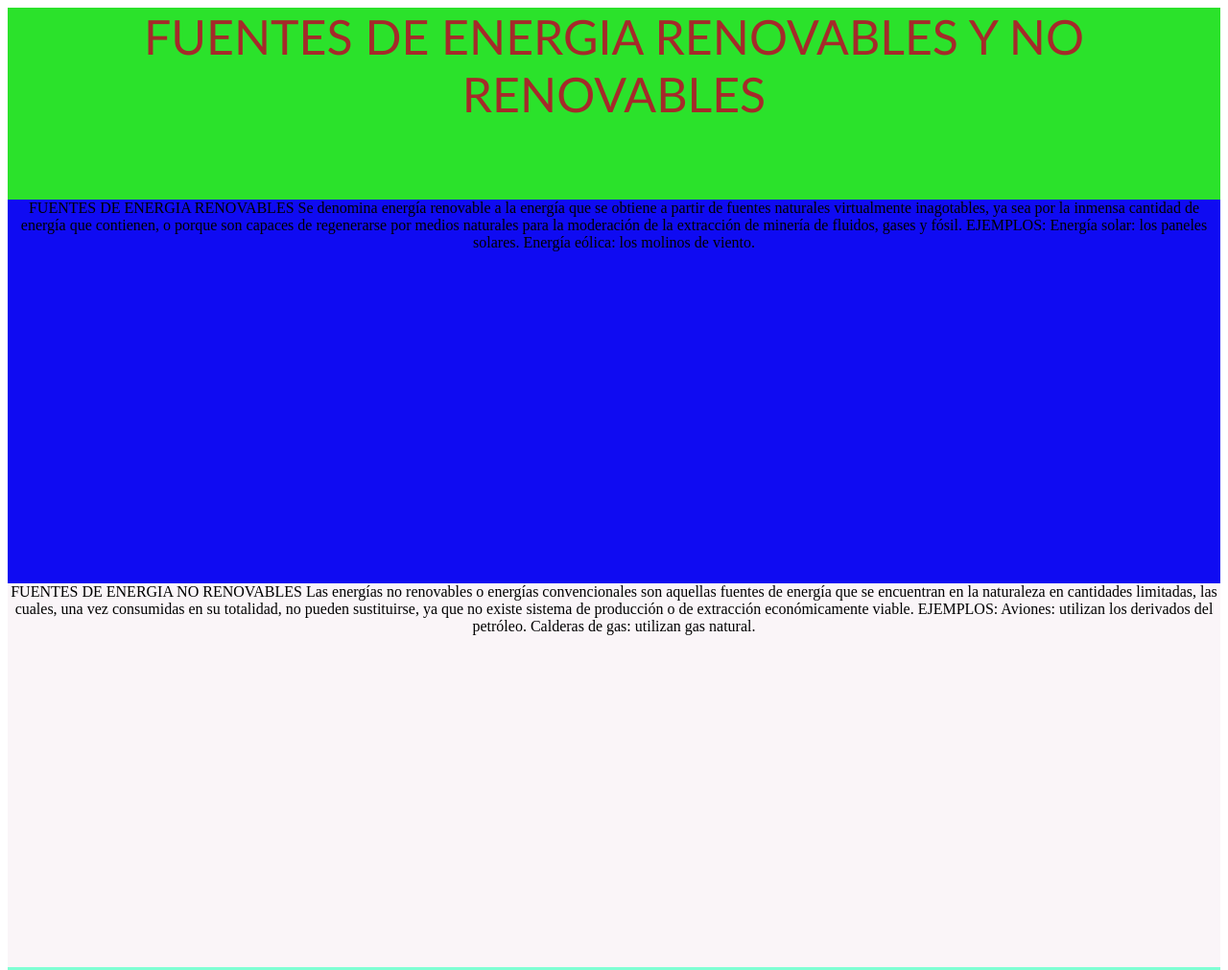
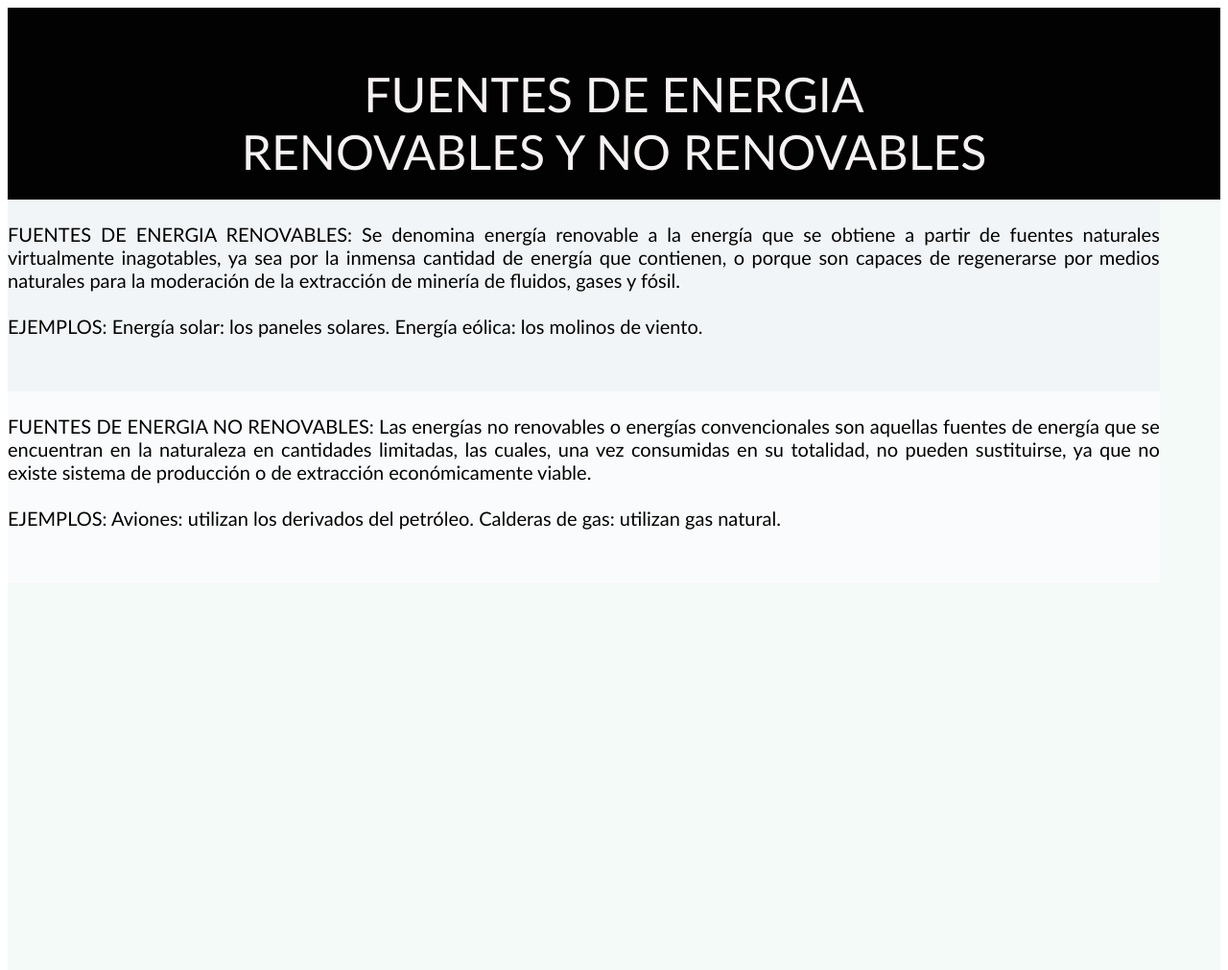
Before and after one commit to mariapazj/energiasrenovables, a plain HTML site: page index.html in a window 1280 px wide. Shown: the top 1011 px of the page at 96% size. Drawn offline with Linux system fonts and the light colour scheme.

Commit message:
segunda actualizacion
actualice los menus y le di formato y color a los textos

```diff
--- a/index.html
+++ b/index.html
@@ -13,43 +13,29 @@
 
 
 <div class="encabezado">
-
-    FUENTES DE ENERGIA RENOVABLES Y NO RENOVABLES
-
+<br>
+    FUENTES DE ENERGIA<br>
+    RENOVABLES Y NO RENOVABLES
 </div>
 
 <div class="fuentesrenovables">
-
- FUENTES DE ENERGIA RENOVABLES
- Se denomina energía renovable a la energía que se obtiene a partir de fuentes naturales virtualmente inagotables, ya sea por la inmensa cantidad de energía que contienen, o porque son capaces de regenerarse por medios naturales para la moderación de la extracción de minería de fluidos, gases y fósil.
+<br>
+ FUENTES DE ENERGIA RENOVABLES:
+ Se denomina energía renovable a la energía que se obtiene a partir de fuentes naturales virtualmente inagotables, ya sea por la inmensa cantidad de energía que contienen, o porque son capaces de regenerarse por medios naturales para la moderación de la extracción de minería de fluidos, gases y fósil.<br><br>
  EJEMPLOS:
  Energía solar: los paneles solares.
  Energía eólica: los molinos de viento.
-
-
-
-</div>
+ </div>
 
 <div class="fuentesnorenovables">
-FUENTES DE ENERGIA NO RENOVABLES
-
-Las energías no renovables o energías convencionales son aquellas fuentes de energía que se encuentran en la naturaleza en cantidades limitadas, las cuales, una vez consumidas en su totalidad, no pueden sustituirse,  ya que no existe sistema de producción o de extracción económicamente viable.
+<br>
+FUENTES DE ENERGIA NO RENOVABLES:
+Las energías no renovables o energías convencionales son aquellas fuentes de energía que se encuentran en la naturaleza en cantidades limitadas, las cuales, una vez consumidas en su totalidad, no pueden sustituirse,  ya que no existe sistema de producción o de extracción económicamente viable.<br><br>
 EJEMPLOS:
 Aviones: utilizan los derivados del petróleo.
 Calderas de gas: utilizan gas natural.
-
-
-
-
-
+</div>
 
 </div>
-
-
-
-
-</div>
-
-
 </body>
 </html>
--- a/temas.css
+++ b/temas.css
@@ -2,7 +2,7 @@
 
     width: 100%;
     height: 1200px;
-    background-color: aquamarine;
+    background-color: rgb(243, 250, 248);
     display: flex;
     flex-direction: column;
     text-align: center;
@@ -13,22 +13,30 @@
 .encabezado{
     width: 100%;
     height: 200px;
-    background-color: rgb(43, 226, 43);
-    color: brown;
+    background-color: rgb(2, 2, 2);
+    color: rgb(247, 242, 242);
     font-size: 50px;
     font-family: 'Trebuchet MS', 'Lucida Sans Unicode', 'Lucida Grande', 'Lucida Sans', Arial, sans-serif;
 }
 
 .fuentesrenovables{
 
-    width: 100%;
-    height: 400px;
-    background-color: rgb(15, 11, 242);
+    width: 95%;
+    height: 200px;
+    background-color: rgb(242, 245, 247);
+    font-size: 20px;
+    font-family: 'Trebuchet MS', 'Lucida Sans Unicode', 'Lucida Grande';
+    color: rgb(0, 0, 0);
+    text-align: justify;
+}
+.fuentesnorenovables{
+
+    width: 95%;
+    height: 200px;
+    background-color: rgb(250, 251, 252);
+    font-size: 20px;
+    font-family: 'Trebuchet MS', 'Lucida Sans Unicode', 'Lucida Grande';
+    color: rgb(0, 0, 0);
+    text-align: justify;
 
 }
-.fuentesnorenovables{
-    width: 100%;
-    height: 400px;
-    background-color: rgb(250, 245, 248);
-
-}
```
